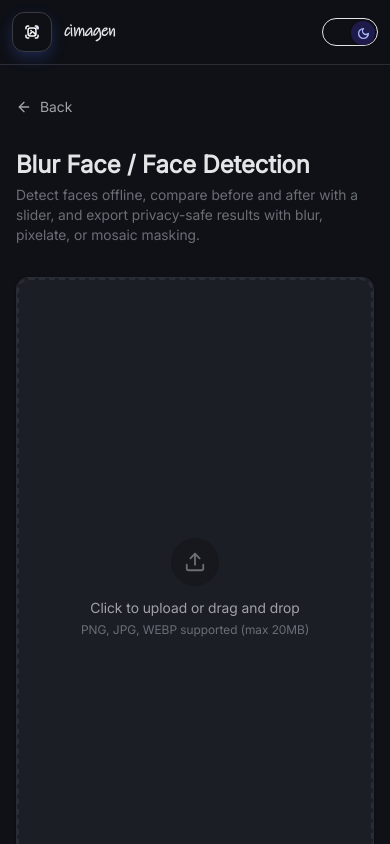
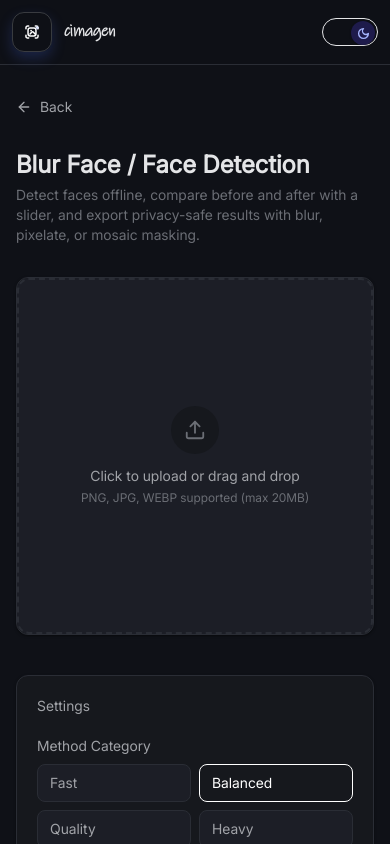
Before and after one commit to motebaya/cimagen, a React (Vite) app: page /cimagen/face-blur in a window 390 px wide. Shown: the top 844 px of the page. Built offline with nearby package versions, Linux system fonts and the light colour scheme.

Commit message:
style(face-blur): make empty preview responsive

```diff
--- a/src/components/face-blur/FaceBlurEmptyState.jsx
+++ b/src/components/face-blur/FaceBlurEmptyState.jsx
@@ -1,4 +1,5 @@
 import { Upload } from "lucide-react";
+import CreatorUploadDropzone from "../creator/CreatorUploadDropzone.jsx";
 
 export default function FaceBlurEmptyState({
   isDragging,
@@ -8,41 +9,17 @@ export default function FaceBlurEmptyState({
   onOpenImagePicker,
 }) {
   return (
-    <div
-      onClick={onOpenImagePicker}
+    <CreatorUploadDropzone
+      isDragging={isDragging}
+      desktopMinHeightClass="sm:min-h-[620px]"
+      dragIcon={Upload}
+      idleIcon={Upload}
+      onDragLeave={onDragLeave}
+      onDragOver={onDragOver}
       onDrop={onDrop}
-      onDragOver={onDragOver}
-      onDragLeave={onDragLeave}
-      className="relative flex flex-col items-center justify-center gap-3 p-8 min-h-[620px] rounded-xl border-2 border-dashed cursor-pointer transition-all"
-      style={{
-        borderColor: isDragging
-          ? "var(--color-primary-500)"
-          : "var(--border-color)",
-        backgroundColor: isDragging
-          ? "rgba(92,124,250,0.05)"
-          : "var(--bg-tertiary)",
-      }}
-    >
-      <div
-        className="w-12 h-12 rounded-full flex items-center justify-center"
-        style={{ backgroundColor: "var(--bg-secondary)" }}
-      >
-        <Upload size={22} style={{ color: "var(--text-tertiary)" }} />
-      </div>
-      <div className="text-center">
-        <p
-          className="text-sm font-medium m-0"
-          style={{ color: "var(--text-secondary)" }}
-        >
-          Click to upload or drag and drop
-        </p>
-        <p
-          className="text-xs mt-1 m-0"
-          style={{ color: "var(--text-tertiary)" }}
-        >
-          PNG, JPG, WEBP supported (max 20MB)
-        </p>
-      </div>
-    </div>
+      onOpenImagePicker={onOpenImagePicker}
+      title="Click to upload or drag and drop"
+      description="PNG, JPG, WEBP supported (max 20MB)"
+    />
   );
 }
```
